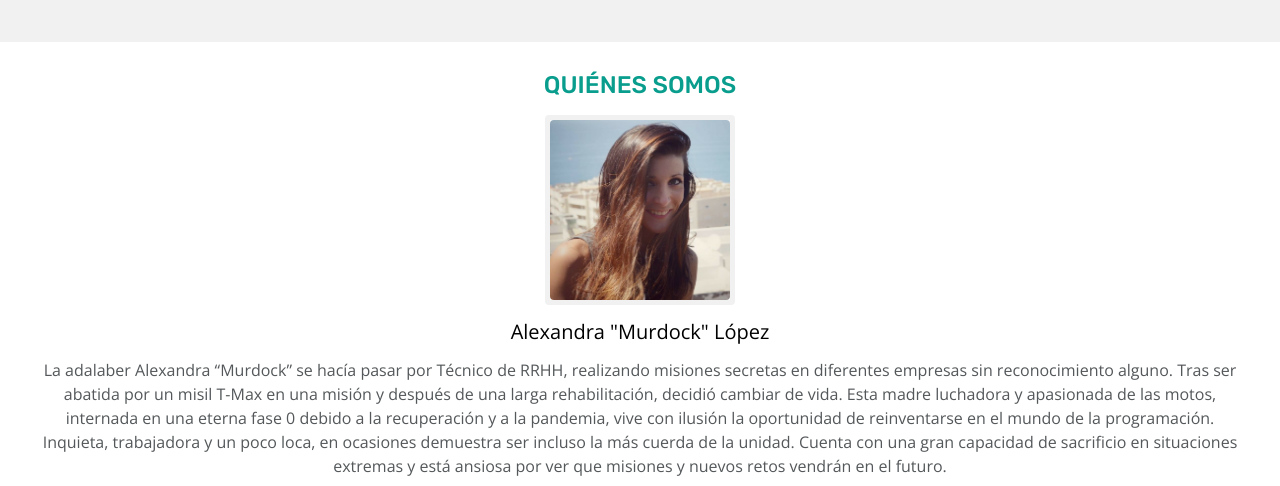
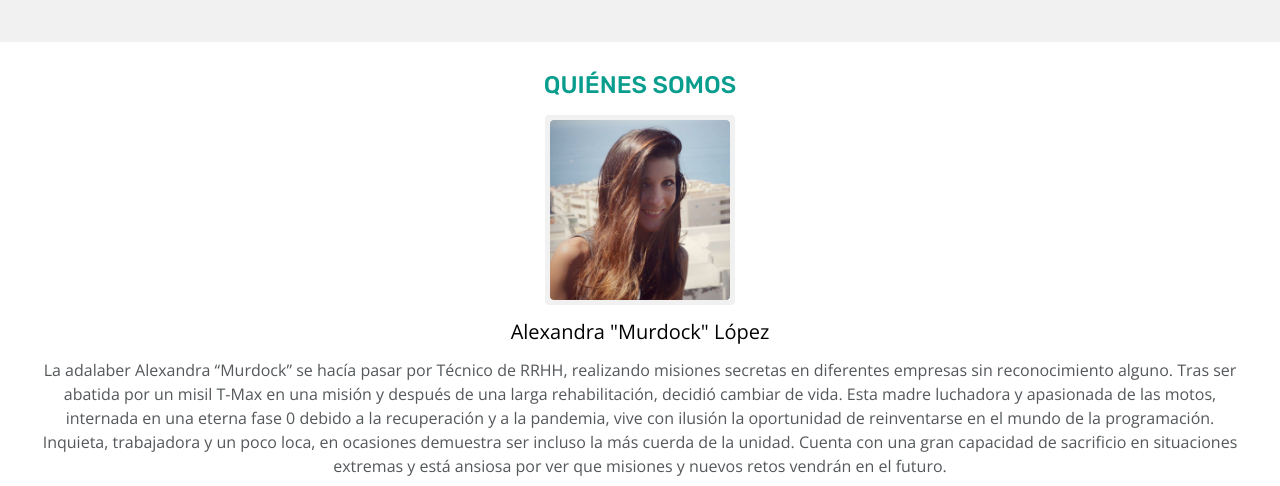
Before and after one commit to Analo-pez/project-promo-j-module-1-team-1, a plain HTML site: page project/index.html in a window 1280 px wide. Shown: the part 835-1321 px from the top of the page. Drawn offline with nearby package versions, Linux system fonts and the light colour scheme.

Commit message:
restauración imagenes

```diff
--- a/project/index.html
+++ b/project/index.html
@@ -87,7 +87,7 @@
             <div class="adalabersBoxContent">
                 <article class="adalabersBox odd">
                     <div class="adalabersBoxImg">
-                    <img src="./images/IMG_8977 (1).jpg" alt="Alexandra" class="adalabersImg">
+                    <img src="./images/IMG_8977.jpg" alt="Alexandra" class="adalabersImg">
                     </div>
                     <div class="adalabersBoxInfo">
                         <h3 class="adalabersName">Alexandra "Murdock" López</h3>
```
Also changed, not shown: adalabers_section/images/Ana_M._López_Laguna (1).jpg (deleted), adalabers_section/images/IMG-20200306-WA0013.jpg (deleted), project/images/IMG_0406.jpg (deleted), project/images/IMG_8977 (1).jpg (deleted), project/images/IMG_8977.jpg (added).
